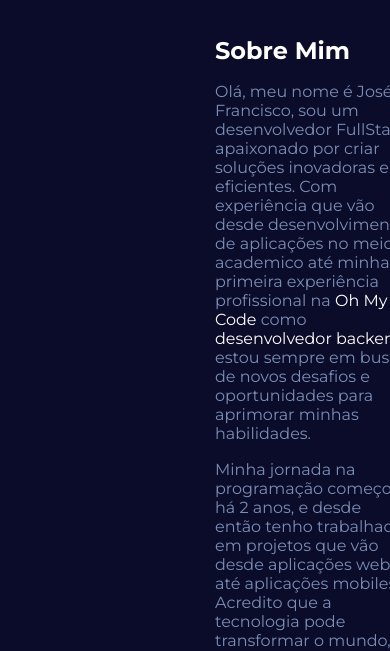
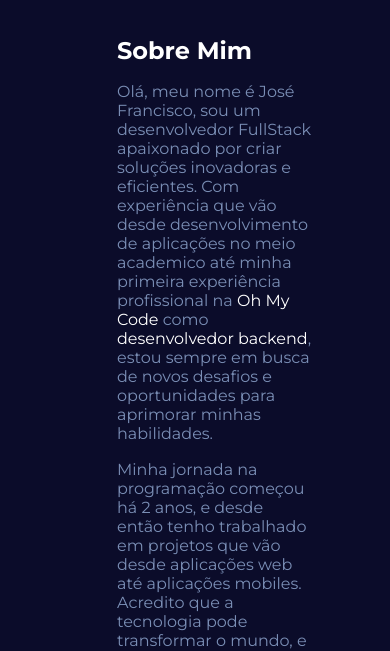
Before and after one commit to JoseFranciscoDev/portifolio, a plain HTML site: page index.html in a window 390 px wide. Shown: the part 488-1139 px from the top of the page. Drawn offline with Linux system fonts and the light colour scheme.

Commit message:
fix: remove responsive problem

```diff
--- a/styles/base.css
+++ b/styles/base.css
@@ -30,9 +30,8 @@ body {
   }
 
   main {
-    width: 100%;
-    margin-left: 0;
-    padding: 20px;
+    width: 100vw;
+    padding: 200px 0 0 0;
     display: flex;
     flex-direction: column;
     align-items: center;
@@ -41,4 +40,11 @@ body {
   .contatos {
     justify-content: center;
   }
+  .sobre-mim {
+    padding-right: 20vw;
+  }
+  .experiencias-section {
+    width: 100%;
+    padding-right: 20vw;
+  }
 }
--- a/styles/main.css
+++ b/styles/main.css
@@ -1,11 +1,14 @@
 main {
-  width: 50vw;
+  display: flex;
+  flex-direction: column;
+  align-items: end;
+  width: 100vw;
   padding-top: 5%;
-  margin-left: 50%;
 }
 .sobre-mim {
   display: flex;
   flex-direction: column;
+  width: 50vw;
   gap: 2vh;
   color: #7a8eb5;
 }
@@ -19,6 +22,7 @@ h2 {
 
 .experiencias-section {
   margin-top: 30px;
+  width: 50vw;
 }
 
 .project-card {
```
